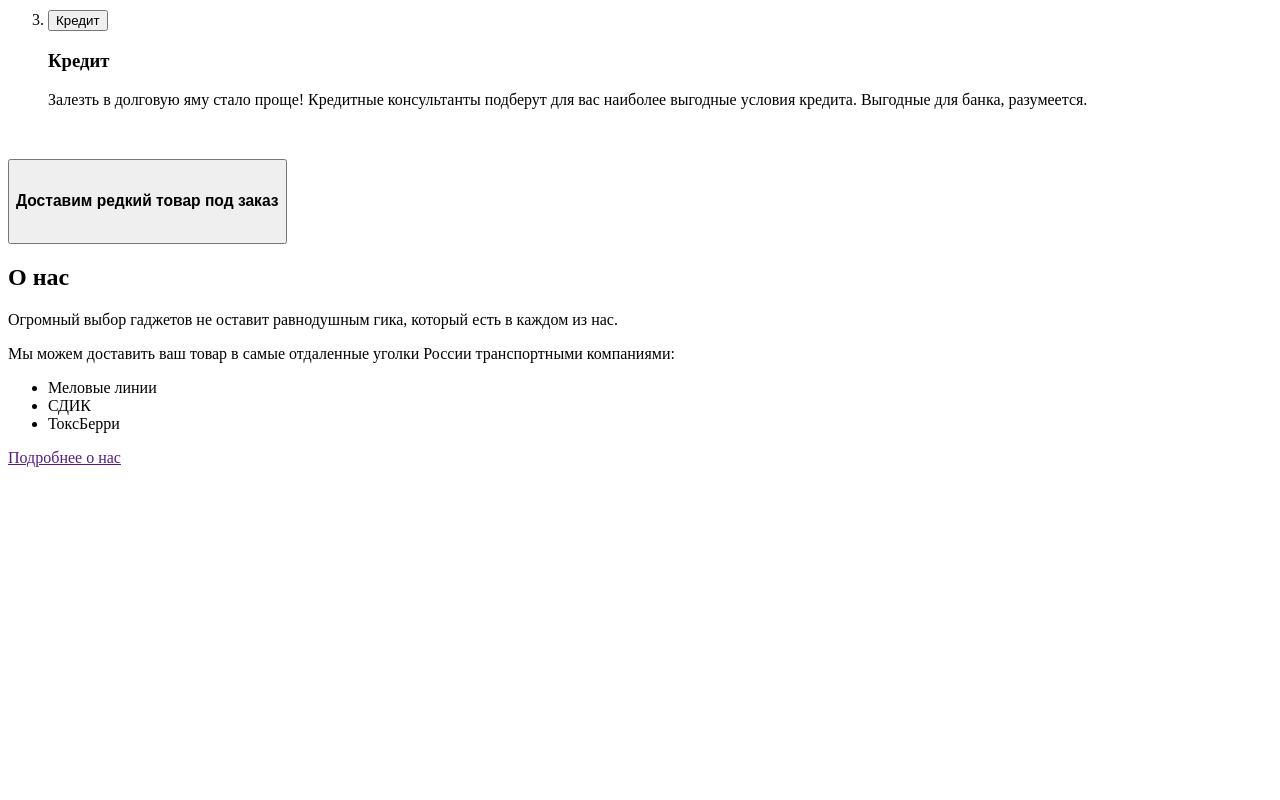
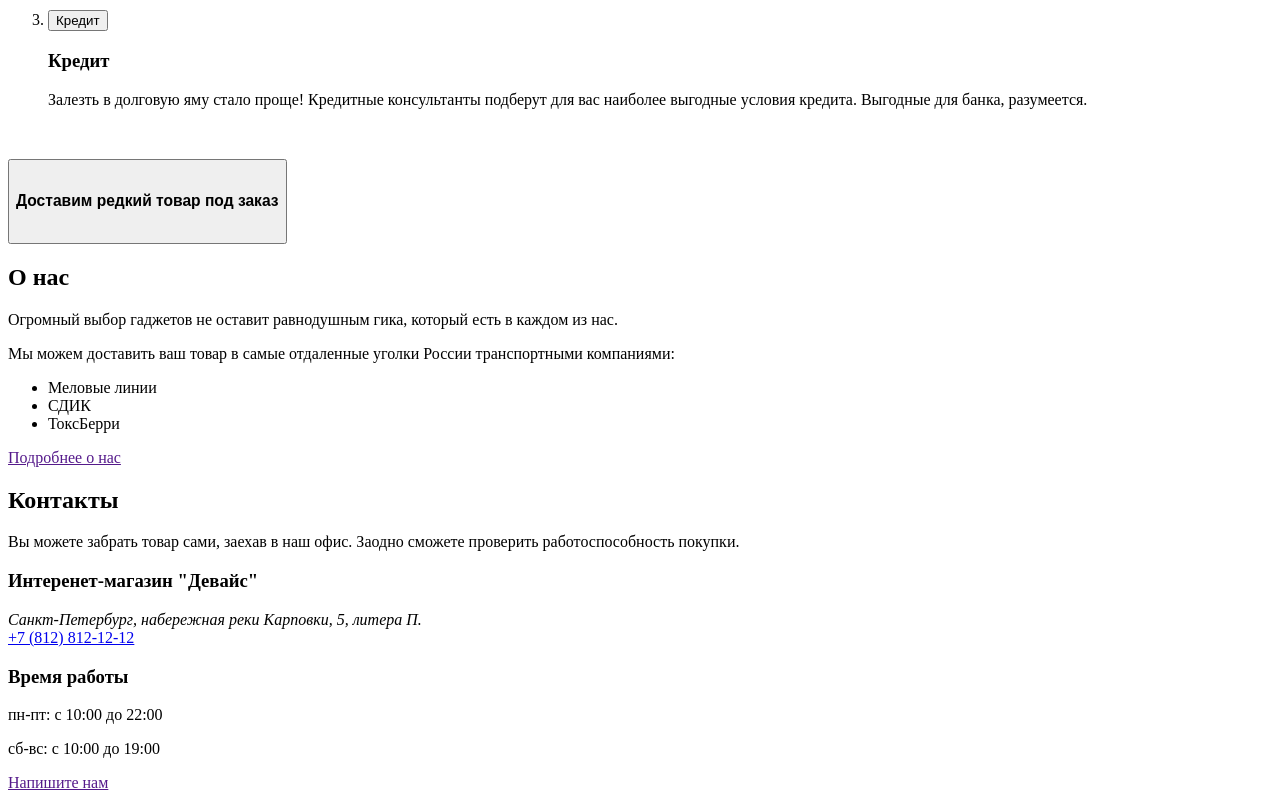
Before and after one commit to htmlacademy-htmlcss/1811651-device-35, a plain HTML site: page index.html in a window 1280 px wide. Shown: the part 1261-2061 px from the top of the page. Before the commit the page ends 1736 px from the top, so only its background shows below. Drawn offline with Linux system fonts and the light colour scheme.

Commit message:
Добавляет логический блок "Контакты"

```diff
--- a/index.html
+++ b/index.html
@@ -176,6 +176,18 @@
 
       </section> <!--/about-->
 
+      <section class="contacts">
+        <h2 class="contacts-title">Контакты</h2>
+        <p class="contacts-text">Вы можете забрать товар сами, заехав в наш офис. Заодно сможете проверить работоспособность покупки.</p>
+        <h3 class="contacts-subtitle">Интеренет-магазин "Девайс"</h3>
+        <address class="contacts-address">Санкт-Петербург, набережная реки Карповки, 5, литера П.</address>
+        <a type="tel" href="+78128121212">+7 (812) 812-12-12</a>
+        <h3 class="contacts-subtitle">Время работы</h3>
+        <p class="contacts-text">пн-пт: с 10:00 до 22:00</p>
+        <p class="contacts-text">сб-вс: с 10:00 до 19:00</p>
+        <a class="button" href="">Напишите нам</a>
+      </section> <!--/contacts-->
+
 
     </main>
 
```
